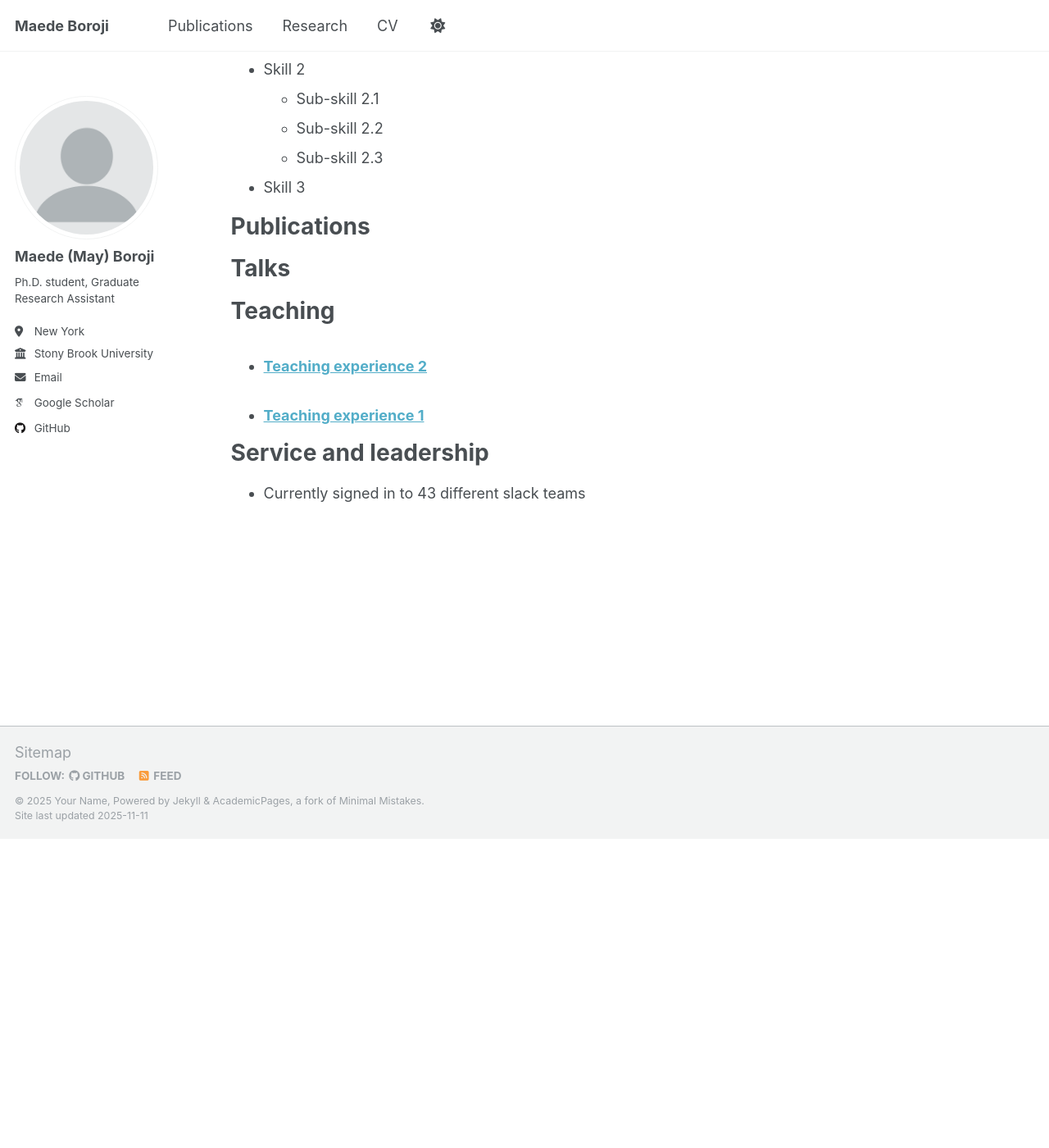
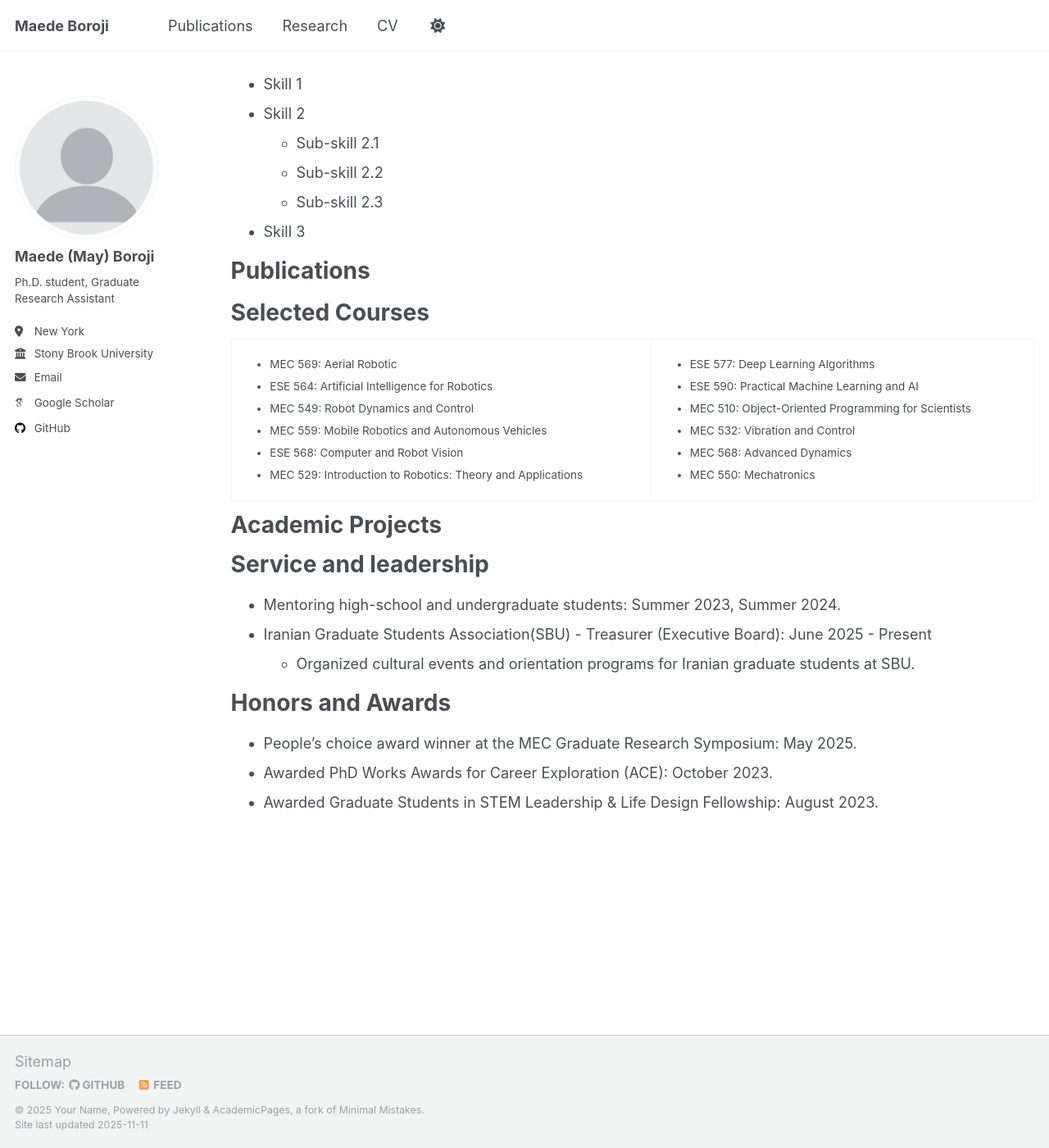
Before and after one commit to MahiBoroji/MahiBoroji.github.io, a Jekyll site: the page built from _pages/cv.md, in a window 1280 px wide and 1400 px high, scrolled down 820 px. Shown: the whole window at 82% size. Built offline with Jekyll 4.4.1, drawn with Linux system fonts in a browser that asks for light colours; some web fonts are replaced; before the commit the page ends 1843 px from its top, so only the background shows below that; some of the changed text lies outside the part shown.

Commit message:
Revise CV

```diff
--- a/_pages/cv.md
+++ b/_pages/cv.md
@@ -11,16 +11,16 @@ redirect_from:
 
 Education
 ======
-* Ph.D in Version Control Theory, GitHub University, 2018 (expected)
-* M.S. in Jekyll, GitHub University, 2014
-* B.S. in GitHub, GitHub University, 2012
+* Ph.D in Mechanical Engineering and minor in Electrical and Computer Engineering, Stony Brook University, 2023-present (Thesis: A Screw Theory Framework for Robotic Manipulation and Control)
+* M.S. in Mechanical Engineering and minor in Electrical and Computer Engineering, Stony Brook University, 2023-2025 (Thesis: Development of AI for Raman Spectroscopy-Based Cancer Diagnosis)
+* B.S. in Aerospace Engineering, Sharif University of Technology, 2017-2022
 
 Work experience
 ======
-* Spring 2024: Academic Pages Collaborator
-  * GitHub University
-  * Duties includes: Updates and improvements to template
-  * Supervisor: The Users
+* Graduate Research Assistant
+  * Stony Brook University
+  *
+  * Supervisors: Dr. Imin Kao and Dr. Amin Fakhari
 
 * Fall 2015: Research Assistant
   * GitHub University
@@ -47,18 +47,45 @@ Publications
     {% include archive-single-cv.html %}
   {% endfor %}</ul>
 
-Talks
+Selected Courses
 ======
-  <ul>{% for post in site.talks reversed %}
-    {% include archive-single-talk-cv.html  %}
-  {% endfor %}</ul>
+<table>
+  <tr>
+    <td>
+      <ul>
+        <li>MEC 569: Aerial Robotic</li>
+        <li>ESE 564: Artificial Intelligence for Robotics</li>
+        <li>MEC 549: Robot Dynamics and Control</li>
+        <li>MEC 559: Mobile Robotics and Autonomous Vehicles</li>
+        <li>ESE 568: Computer and Robot Vision</li>
+        <li>MEC 529: Introduction to Robotics: Theory and Applications</li>
+      </ul>
+    </td>
+    <td>
+      <ul>
+        <li>ESE 577: Deep Learning Algorithms</li>
+        <li>ESE 590: Practical Machine Learning and AI</li>
+        <li>MEC 510: Object-Oriented Programming for Scientists</li>
+        <li>MEC 532: Vibration and Control</li>
+        <li>MEC 568: Advanced Dynamics</li>
+        <li>MEC 550: Mechatronics</li>
+      </ul>
+    </td>
+  </tr>
+</table>
 
-Teaching
+Academic Projects
 ======
-  <ul>{% for post in site.teaching reversed %}
-    {% include archive-single-cv.html %}
-  {% endfor %}</ul>
+
 
 Service and leadership
 ======
-* Currently signed in to 43 different slack teams
+* Mentoring high-school and undergraduate students: Summer 2023, Summer 2024.
+* Iranian Graduate Students Association(SBU) - Treasurer (Executive Board): June 2025 - Present
+  * Organized cultural events and orientation programs for Iranian graduate students at SBU.
+
+Honors and Awards
+======
+* People's choice award winner at the MEC Graduate Research Symposium: May 2025.
+* Awarded PhD Works Awards for Career Exploration (ACE): October 2023.
+* Awarded Graduate Students in STEM Leadership & Life Design Fellowship: August 2023.
```
